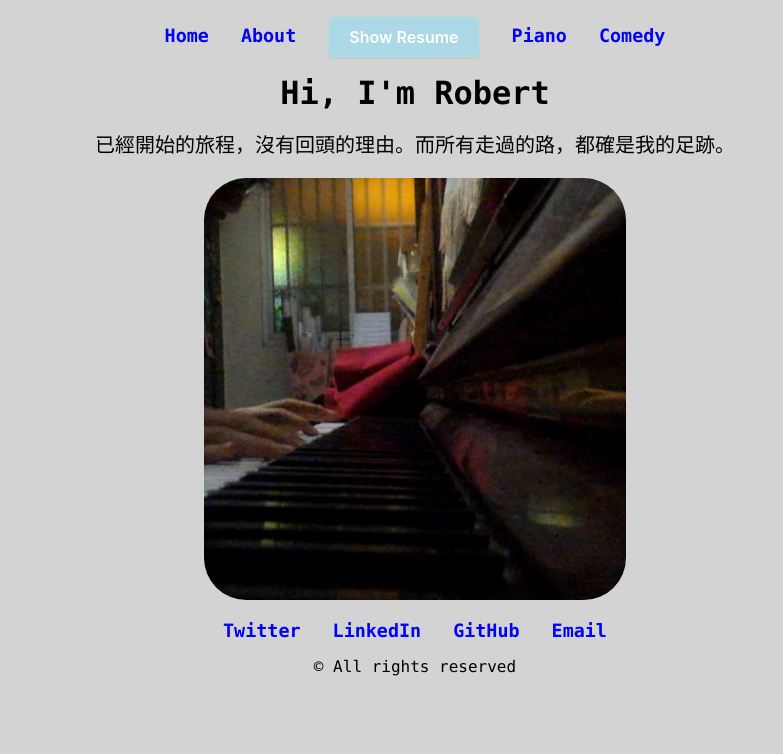
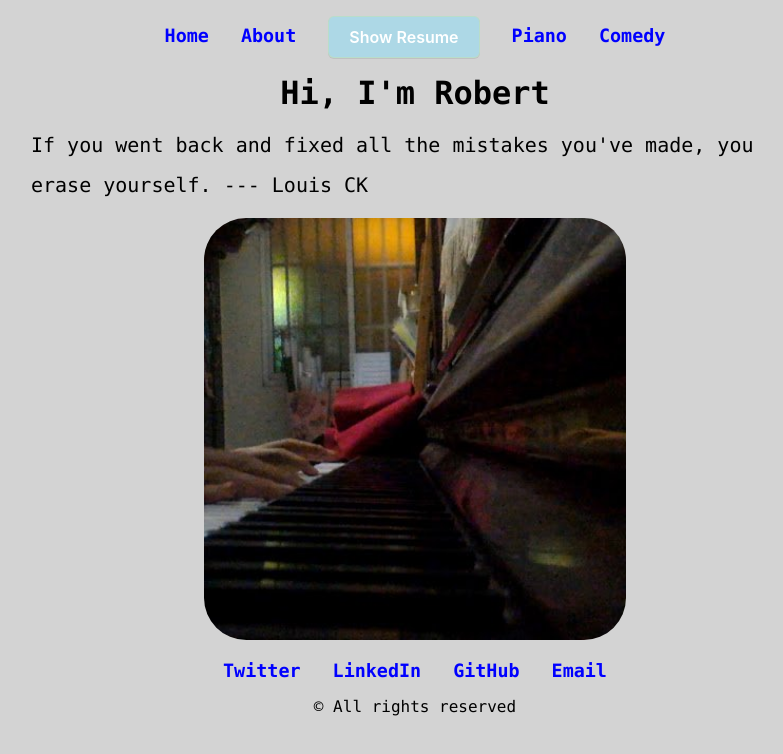
Before and after one commit to juroberttyb/juroberttyb.github.io, a React (Create React App) app: page / in a window 1280 px wide. Shown: the top 754 px of the page, without its empty margins (225-1008 px from the left). Built offline with nearby package versions, Linux system fonts and the light colour scheme.

Commit message:
update: main page

```diff
--- a/src/pages/home/Page.js
+++ b/src/pages/home/Page.js
@@ -4,7 +4,7 @@ const home = {
     pageName: "home",
     content: (
         <>
-            已經開始的旅程，沒有回頭的理由。而所有走過的路，都確是我的足跡。
+            If you went back and fixed all the mistakes you've made, you erase yourself. --- Louis CK
         </>
     ),
     header: (
```
